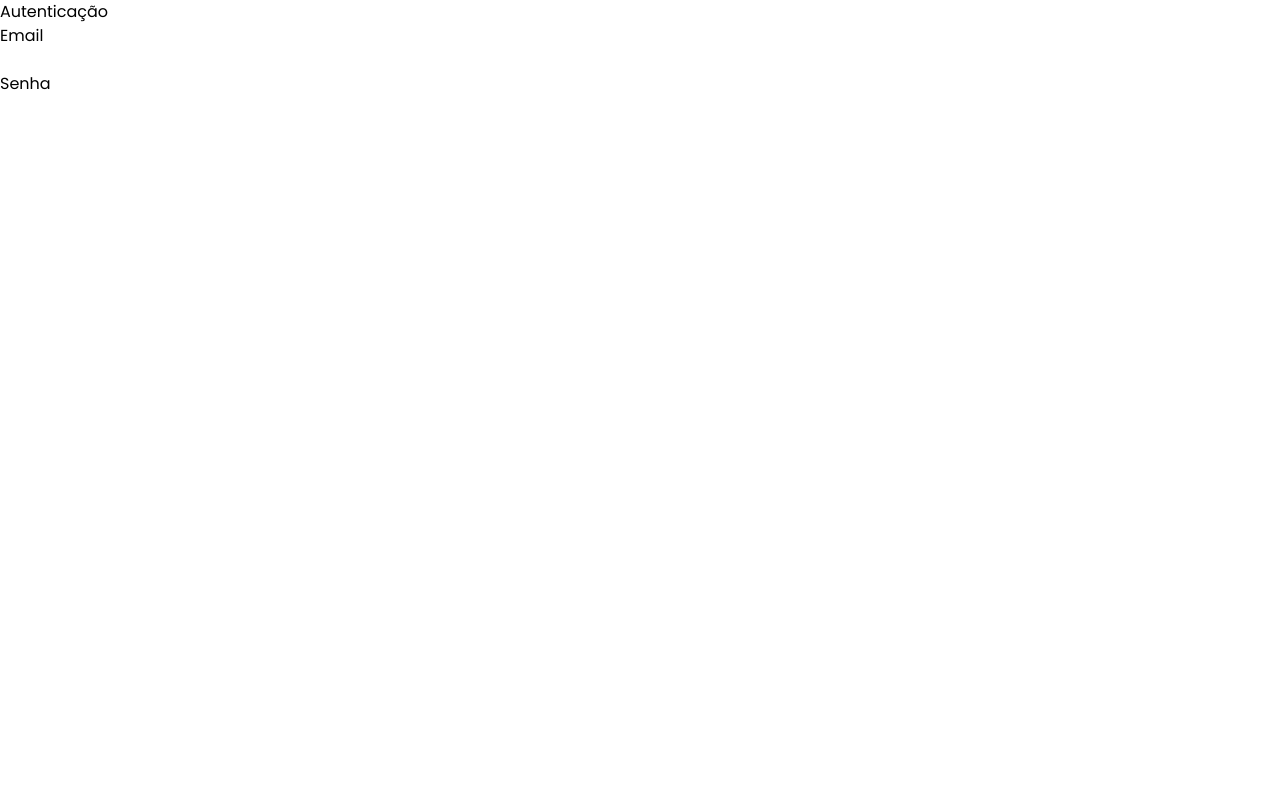
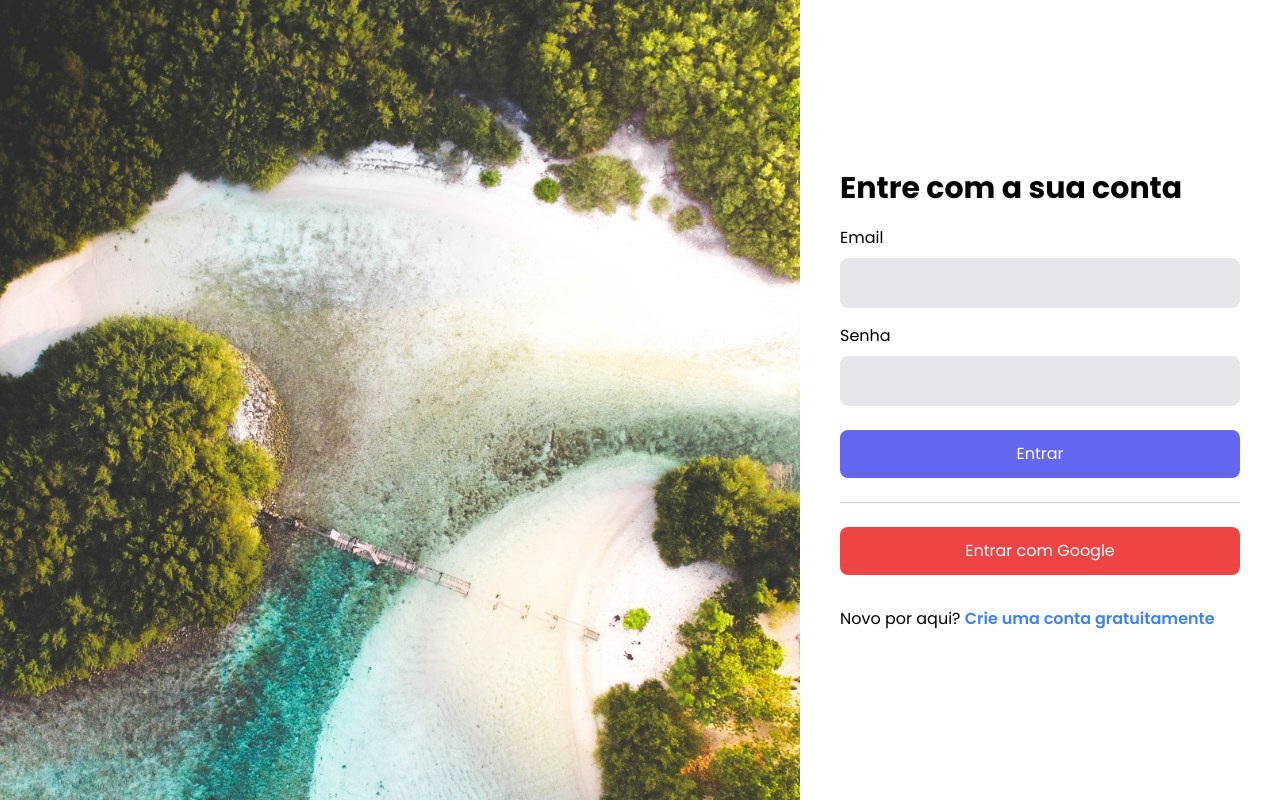
Before and after one commit to emersonhenriquedev/next-admin, a Next.js app: page /autenticacao in a window 1280 px wide. Built offline with nearby package versions, Linux system fonts and the light colour scheme.

Commit message:
Tela autenticacao melhorias

```diff
--- a/src/components/auth/AuthInput.tsx
+++ b/src/components/auth/AuthInput.tsx
@@ -9,13 +9,18 @@ interface AuthInputProps {
 
 export default function AuthInput(props: AuthInputProps) {
     return props.naoRenderizarQuando ? null : (
-        <div className="flex flex-col">
+        <div className="flex flex-col mt-4">
             <label htmlFor="">{props.label}</label>
             <input
                 type={props.tipo ?? 'text'}
                 value={props.valor}
                 required={props.obrigatorio}
-                onChange={e => props.valorMudou(e.target.value)} />
+                onChange={e => props.valorMudou(e.target.value)}
+                className='
+                    px-4 py-3 rounded-lg
+                    bg-gray-200 mt-2 border
+                    focus:border-blue-500 focus:outline-none
+                    focus:bg-white' />
         </div>
     )
 }
--- a/src/components/icons/index.tsx
+++ b/src/components/icons/index.tsx
@@ -29,3 +29,8 @@ export const IconeLua = (tamanho = 6) =>
     <svg xmlns="http://www.w3.org/2000/svg" fill="none" viewBox="0 0 24 24" strokeWidth={1.5} stroke="currentColor" className={`w-${tamanho} h-${tamanho}`}>
         <path strokeLinecap="round" strokeLinejoin="round" d="M21.752 15.002A9.718 9.718 0 0118 15.75c-5.385 0-9.75-4.365-9.75-9.75 0-1.33.266-2.597.748-3.752A9.753 9.753 0 003 11.25C3 16.635 7.365 21 12.75 21a9.753 9.753 0 009.002-5.998z" />
     </svg>
+
+export const IconeAtencao = (tamanho = 6) =>
+    <svg xmlns="http://www.w3.org/2000/svg" fill="none" viewBox="0 0 24 24" strokeWidth={1.5} stroke="currentColor" className={`w-${tamanho} h-${tamanho}`}>
+        <path strokeLinecap="round" strokeLinejoin="round" d="M12 9v3.75m-9.303 3.376c-.866 1.5.217 3.374 1.948 3.374h14.71c1.73 0 2.813-1.874 1.948-3.374L13.949 3.378c-.866-1.5-3.032-1.5-3.898 0L2.697 16.126zM12 15.75h.007v.008H12v-.008z" />
+    </svg>
--- a/src/pages/autenticacao.tsx
+++ b/src/pages/autenticacao.tsx
@@ -1,14 +1,53 @@
 import { useState } from "react";
+import Image from "next/image";
+
+import picture from '../../public/picture.jpg';
 import AuthInput from "../components/auth/AuthInput";
+import { IconeAtencao } from "../components/icons";
 
 export default function Autenticacao() {
-    const [modo, setModo] = useState<'login'|'cadastro'>('login')
+    const [modo, setModo] = useState<'login' | 'cadastro'>('login')
     const [email, setEmail] = useState('')
     const [senha, setSenha] = useState('')
+    const [erro, setErro] = useState<string | null>(null)
+
+    function exibirErro(msg: string, tempoEmSegundos = 5) {
+        setErro(msg)
+        setTimeout(() => setErro(null), tempoEmSegundos * 1000)
+    }
+
+    function submeter() {
+        if (modo == 'login') {
+            console.log('login')
+            exibirErro('Ocorreu um erro no login!')
+        } else {
+            console.log('cadastrar')
+        }
+    }
 
     return (
-        <div className="">
-            <h1>Autenticação</h1>
+        <div className="flex h-screen items-center justify-center">
+            <div className="hidden md:block md:w-1/2 lg:w-2/3">
+                <Image
+                    className="h-screen w-full object-cover"
+                    src={picture}
+                    alt='Imagem da tela de autenticação' />
+            </div>
+            <div className="w-full md:w-1/2 lg:w-1/3 m-10">
+                <h1 className="text-3xl font-bold mb-5">{
+                    modo == 'login' ? 'Entre com a sua conta' : 'Cadastre-se na plataforma'}
+                </h1>
+                {erro ? (
+                    <div
+                        className="
+                    flex item-center bg-red-400 text-white
+                    py-3 px-5 my-2 border border-red-700 rounded-lg">
+                        {IconeAtencao()}
+                        <span className="ml-3">{erro}</span>
+                    </div>
+
+                ) : (false)}
+
                 <AuthInput
                     label="Email"
                     tipo="email"
@@ -19,6 +58,47 @@ export default function Autenticacao() {
                     tipo="password"
                     valor={senha}
                     valorMudou={setSenha} />
+                <button
+                    className="
+                    w-full bg-indigo-500 hover:bg-indigo-400
+                    text-white rounded-lg px-4 py-3 mt-6"
+                    onClick={submeter}>
+
+                    {modo == 'login' ? 'Entrar' : 'Cadastrar'}
+                </button>
+
+                <hr className="my-6 border-gray-300 w-full" />
+
+                <button className="
+                w-full bg-red-500 hover:bg-red-400
+                text-white rounded-lg px-4 py-3" onClick={submeter}>
+                    Entrar com Google
+                </button>
+
+                {modo == 'login' ? (
+                    <p className="mt-8">
+                        Novo por aqui?&nbsp;
+                        <a
+                            onClick={() => setModo('cadastro')}
+                            className='
+                                text-blue-500 hover:text-blue-700
+                                font-semibold cursor-pointer'>
+                            Crie uma conta gratuitamente
+                        </a>
+                    </p>
+                ) : (
+                    <p className="mt-8">
+                        Já faz parte da nossa comunidade?&nbsp;
+                        <a
+                            onClick={() => setModo('cadastro')}
+                            className='
+                            text-blue-500 hover:text-blue-700
+                            font-semibold cursor-pointer'>
+                            Entre com as suas credenciais
+                        </a>
+                    </p>
+                )}
+            </div>
         </div>
     )
 }
```
Also changed, not shown: public/picture.jpg (added). Lines whose indentation alone changed are shown as unchanged.
